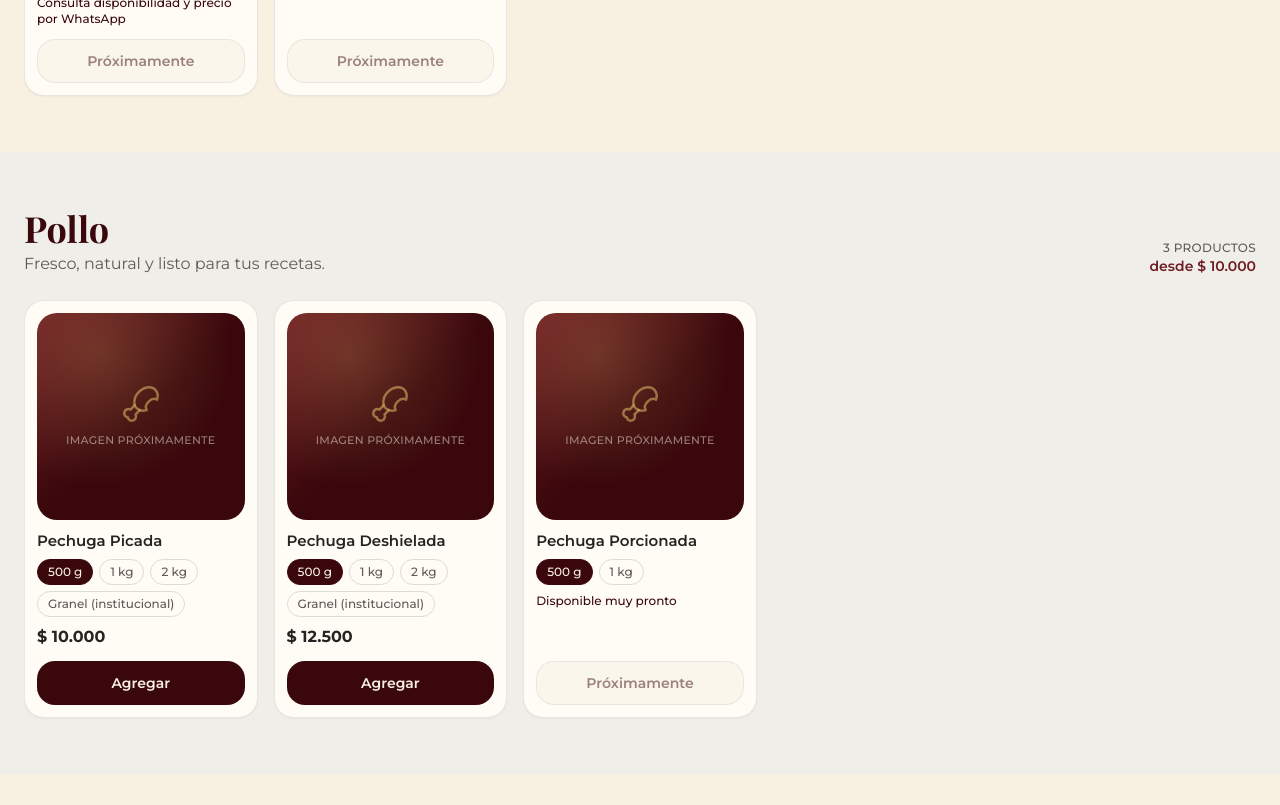
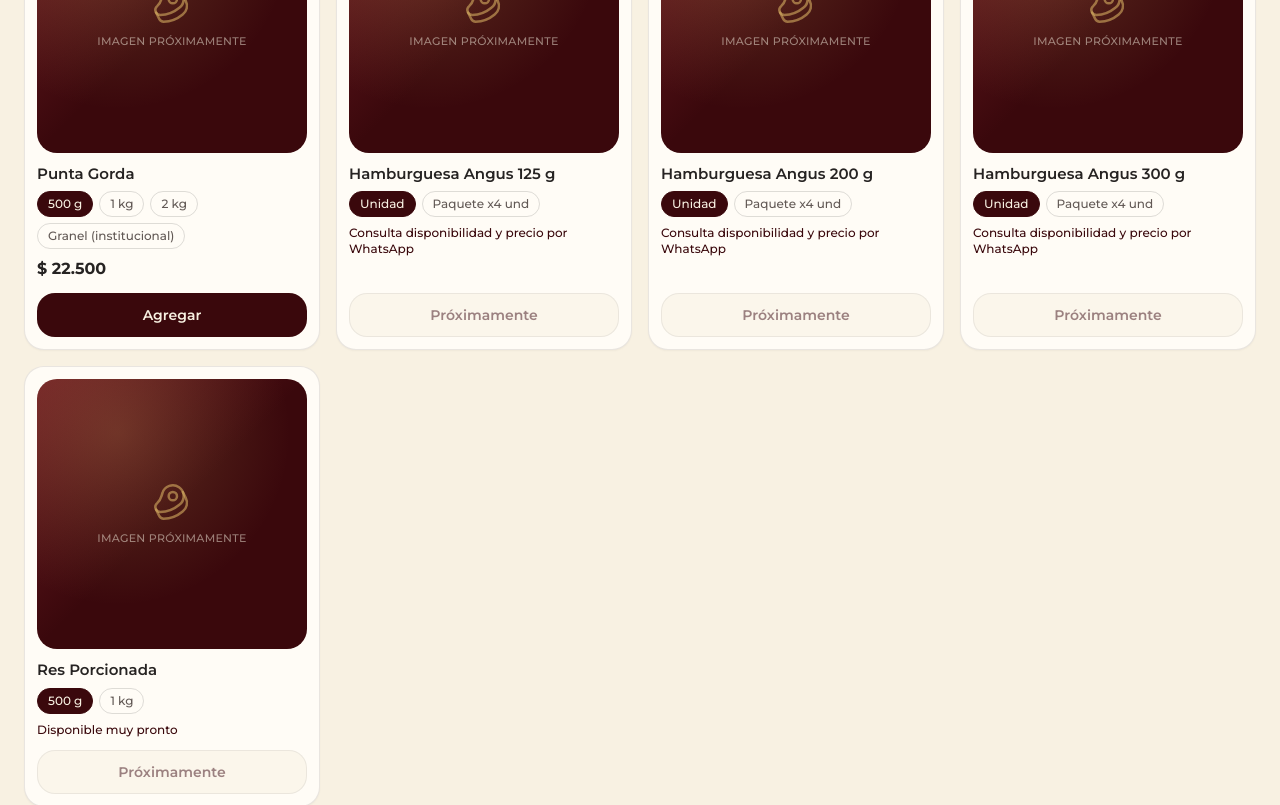
Before and after one commit to Sowi22/VANTRO, a Next.js app: page / in a window 1280 px wide. Shown: the part 2828-3633 px from the top of the page. Built offline with nearby package versions, Linux system fonts and the light colour scheme.

Commit message:
Muestra maximo 4 productos por fila en computador
Co-Authored-By: Claude Opus 5.5 <noreply@anthropic.com>

```diff
--- a/src/features/catalog/Catalog.tsx
+++ b/src/features/catalog/Catalog.tsx
@@ -106,7 +106,7 @@ function CategorySection({ section, alt }: { section: CatalogSection; alt: boole
             </a>
           </div>
         ) : (
-          <div className="grid grid-cols-2 gap-3 sm:grid-cols-3 sm:gap-4 lg:grid-cols-4 xl:grid-cols-5">
+          <div className="grid grid-cols-2 gap-3 sm:grid-cols-3 sm:gap-4 lg:grid-cols-4">
             {section.products.map((product, index) => (
               <ProductCard key={product.sku} product={product} index={index} />
             ))}
--- a/src/features/catalog/ProductCard.tsx
+++ b/src/features/catalog/ProductCard.tsx
@@ -94,7 +94,7 @@ export function ProductCard({ product, onAdded, index = 0 }: ProductCardProps) {
               <img
                 src={imgurVariant(product.image, "m")}
                 srcSet={imgurSrcSet(product.image)}
-                sizes="(max-width: 640px) 46vw, (max-width: 1024px) 30vw, 230px"
+                sizes="(max-width: 640px) 46vw, (max-width: 1024px) 30vw, 300px"
                 alt={product.name}
                 loading="lazy"
                 decoding="async"
```
